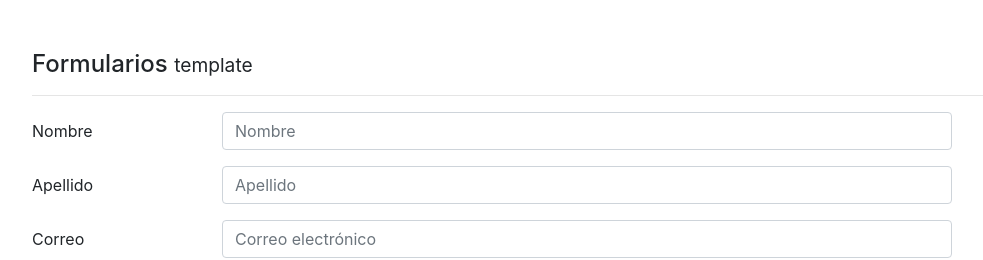
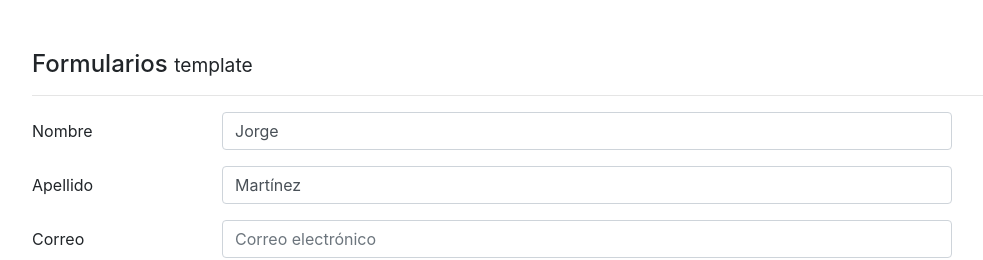
Before and after one commit to jordimart/ng2-Formularios, an Angular app: page / in a window 1280 px wide. Shown: the top 260 px of the page, without its empty margins (53-1036 px from the left). Built offline with nearby package versions, Linux system fonts and the light colour scheme.

Commit message:
[ADD] Template: obteniendo la información de los formularios.

```diff
--- a/src/app/components/template/template.component.html
+++ b/src/app/components/template/template.component.html
@@ -1,6 +1,6 @@
 <h4>Formularios <small>template</small></h4>
 <hr>
-<form (ngSubmit)="guardar()" novalidate="">
+<form (ngSubmit)="guardar(forma)" #forma="ngForm" novalidate="">
 
   <div>
 
@@ -12,7 +12,7 @@
                type="text"
                placeholder="Nombre"
                name="nombre"
-               ngModel
+               [(ngModel)]="usuario.nombre"
                minlength="5"
                required>
       </div>
@@ -26,7 +26,7 @@
                type="text"
                placeholder="Apellido"
                name="apellido"
-               ngModel
+               [(ngModel)]="usuario.apellido"
                minlength="5"
                required>
       </div>
@@ -42,7 +42,7 @@
              type="email"
              placeholder="Correo electrónico"
              name="email"
-             ngModel
+             [(ngModel)]="usuario.email"
              minlength="5"
              required>
     </div>
--- a/src/app/components/template/template.component.ts
+++ b/src/app/components/template/template.component.ts
@@ -7,13 +7,22 @@ import { Component, OnInit } from '@angular/core';
 })
 export class TemplateComponent implements OnInit {
 
+  usuario:Object = {
+    nombre: "Jorge",
+    apellido: "Martínez",
+    correo: ""
+  }
+
   constructor() { }
 
   ngOnInit() {
   }
 
-  guardar(){
-    console.log('Formulario posteado');
+  guardar( forma:any ){
+    console.log("ngForm", forma );
+    console.log("Valor", forma.value );
+    console.log("Usuario", this.usuario)
+
   }
 
 }
```
